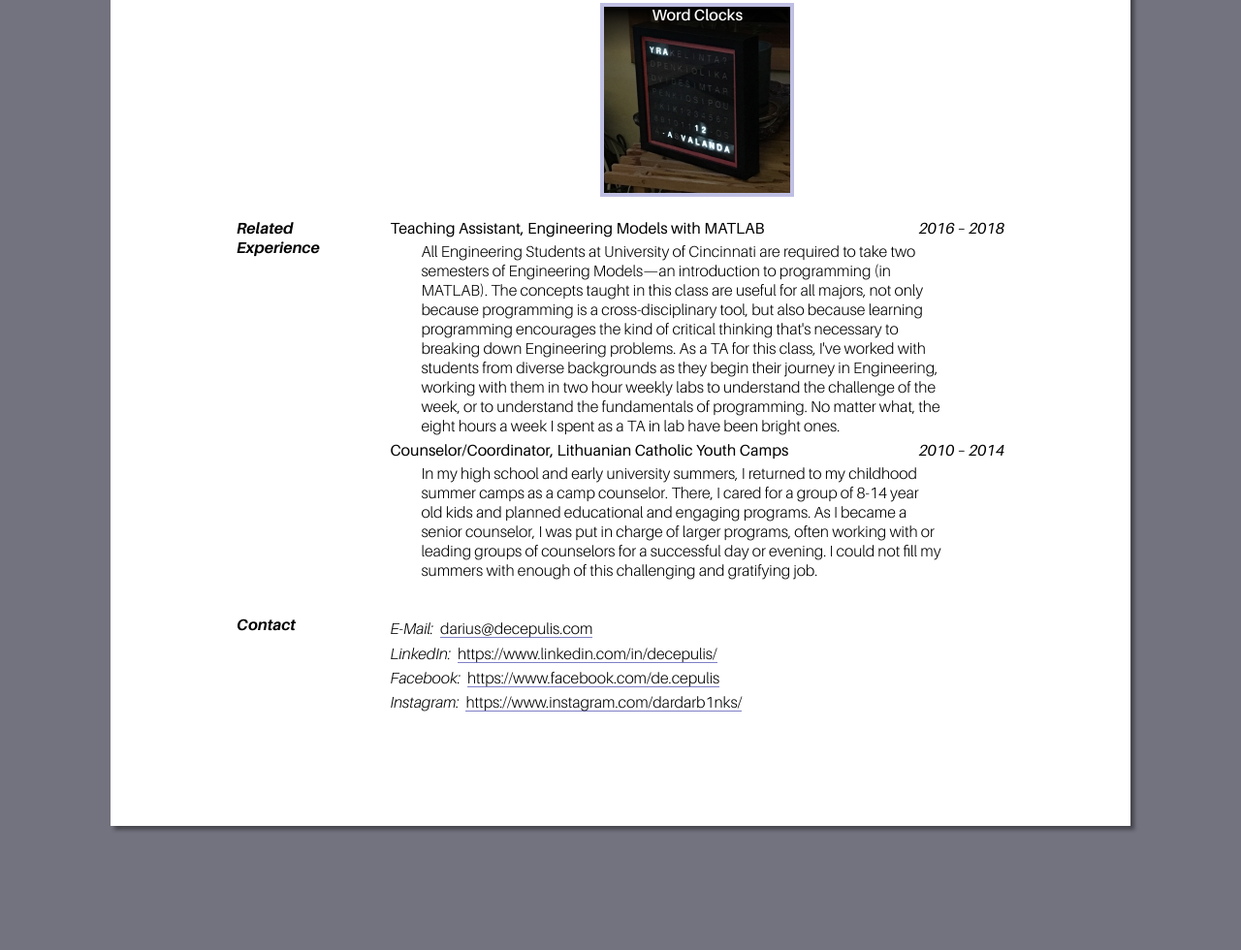
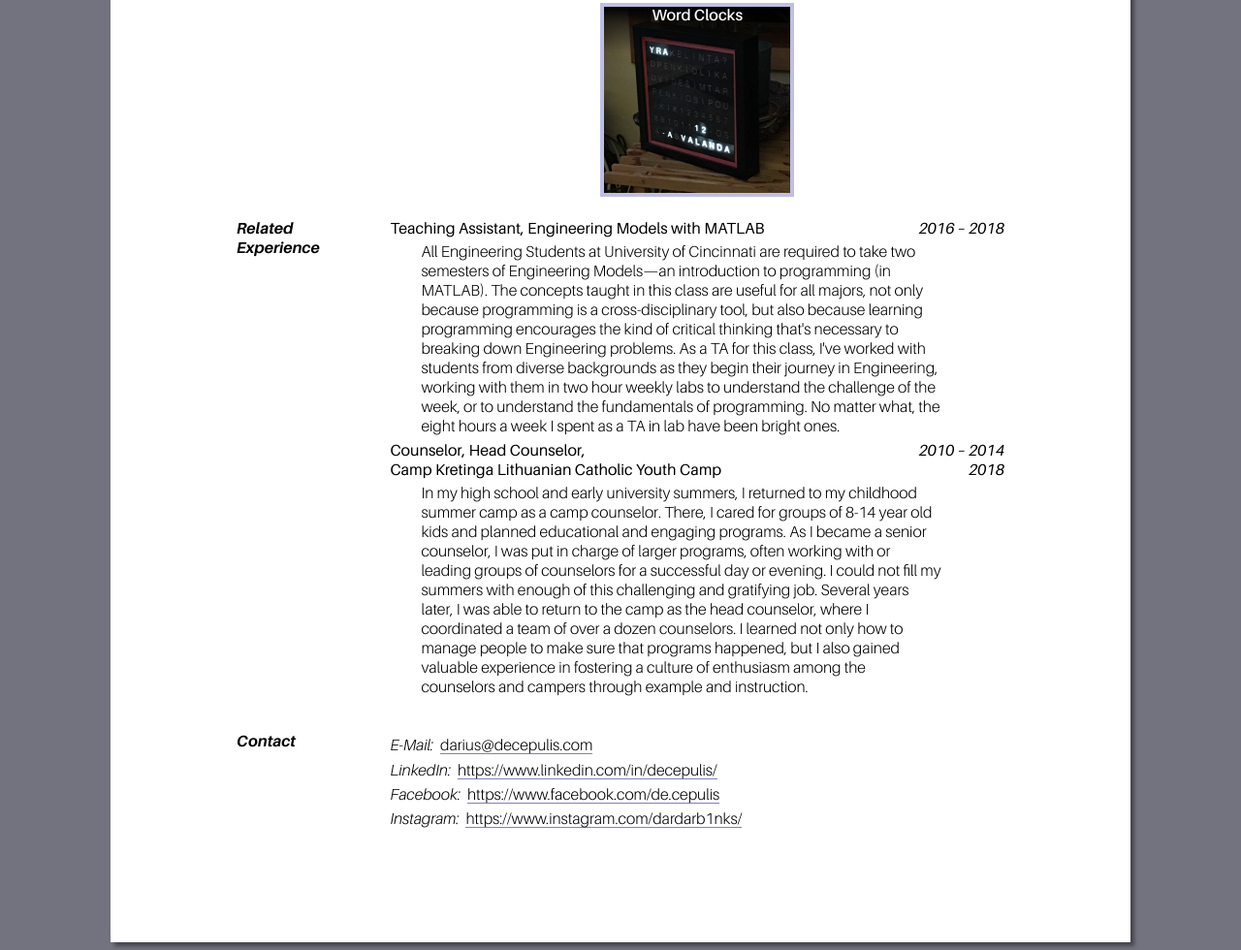
Before and after one commit to decepulis/decepulis.github.io, a plain HTML site: page resume.html in a window 1280 px wide. Shown: the part 2749-3729 px from the top of the page at 97% size. Before the commit the page ends 3609 px from the top, so only its background shows below. Drawn offline with nearby package versions, Linux system fonts and the light colour scheme.

Commit message:
Content Update

```diff
--- a/resume.html
+++ b/resume.html
@@ -470,14 +470,14 @@
 							</div>
 							<div class="section-entry-header">
 								<div class="section-entry-header-contents">
-									<span class="nowrap">Counselor/Coordinator, </span>
-									<span class="nowrap">Lithuanian Catholic</span> <span class="nowrap">Youth Camps</span>
+									<span class="nowrap">Counselor, Head Counselor,<br></span>
+									<span class="nowrap">Camp Kretinga Lithuanian Catholic</span> <span class="nowrap">Youth Camp</span>
 								</div>
-								<i class="section-entry-header-info">2010&nbsp;&ndash; 2014</i>
+								<i class="section-entry-header-info">2010&nbsp;&ndash; 2014<br>2018</i>
 							</div>
 							<div class="section-entry-contents">
 								<ul class="section-entry-points">
-									<li>In my high school and early university summers, I returned to my childhood summer camps as a camp counselor. There, I cared for a group of 8-14 year old kids and planned educational and engaging programs. As I became a senior counselor, I was put in charge of larger programs, often working with or leading groups of counselors for a successful day or evening. I could not fill my summers with enough of this challenging and gratifying job.</li>
+									<li>In my high school and early university summers, I returned to my childhood summer camp as a camp counselor. There, I cared for groups of 8-14 year old kids and planned educational and engaging programs. As I became a senior counselor, I was put in charge of larger programs, often working with or leading groups of counselors for a successful day or evening. I could not fill my summers with enough of this challenging and gratifying job. Several years later, I was able to return to the camp as the head counselor, where I coordinated a team of over a dozen counselors. I learned not only how to manage people to make sure that programs happened, but I also gained valuable experience in fostering a culture of enthusiasm among the counselors and campers through example and instruction.</li>
 								</ul>
 							</div>
 						</div>
```
